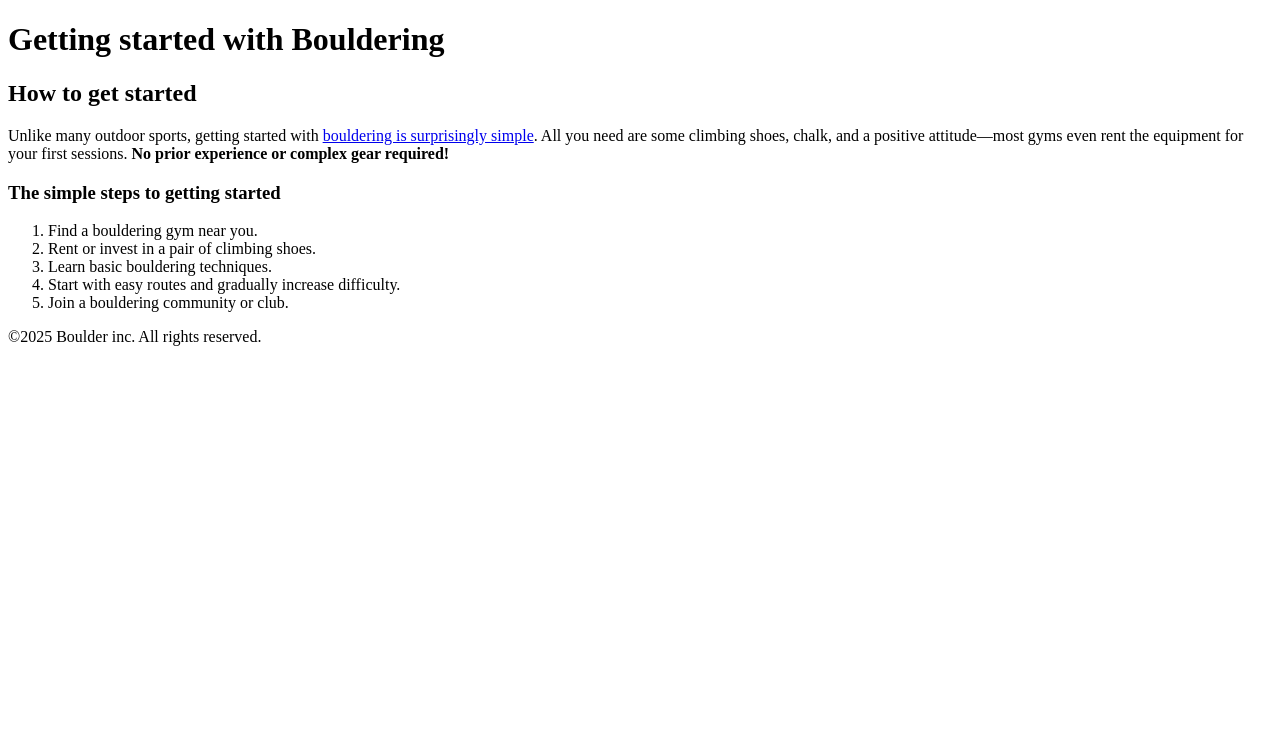
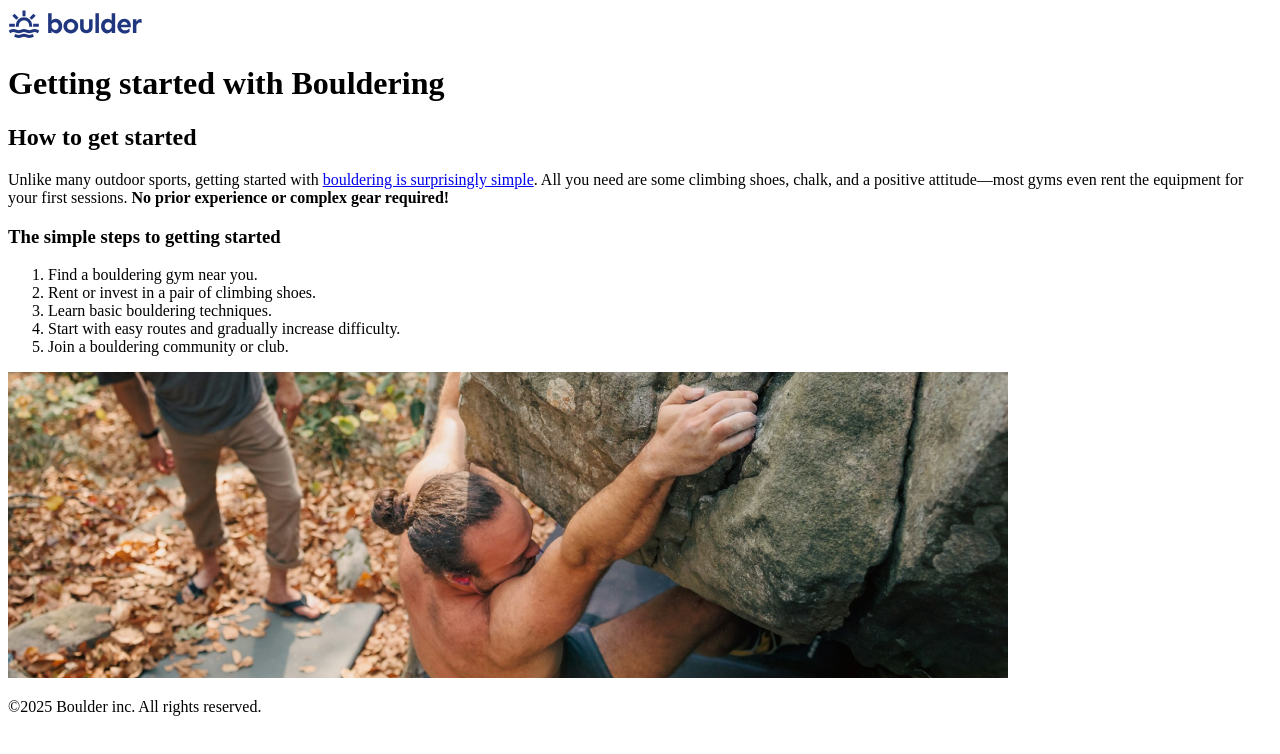
Before and after one commit to th3mon/HTML-CSS-for-absolute-beginners, a website: page getting-started.html in a window 1280 px wide. Drawn offline with Linux system fonts and the light colour scheme.

Commit message:
Add images

```diff
--- a/getting-started.html
+++ b/getting-started.html
@@ -7,7 +7,7 @@
   </head>
   <body>
     <header>
-      <!-- Logo goes here -->
+      <img src="images/logo.svg" alt="" />
     </header>
 
     <main>
@@ -31,6 +31,11 @@
           <li>Start with easy routes and gradually increase difficulty.</li>
           <li>Join a bouldering community or club.</li>
         </ol>
+
+        <img
+          src="images/getting-started-outdoors.jpg"
+          alt="A man climbing on a boulder outdoors."
+        />
       </section>
     </main>
 
```
Also changed, not shown: index.html (+6 -4 lines), images/bouldering-gym.jpg (added), images/getting-started-outdoors.jpg (added), images/logo.svg (added).
